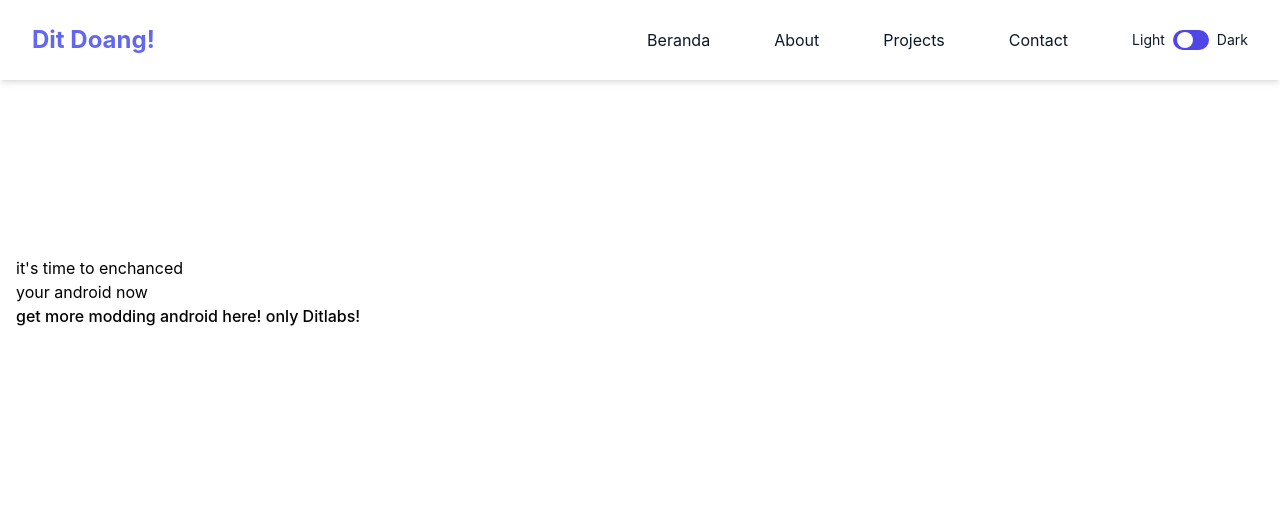
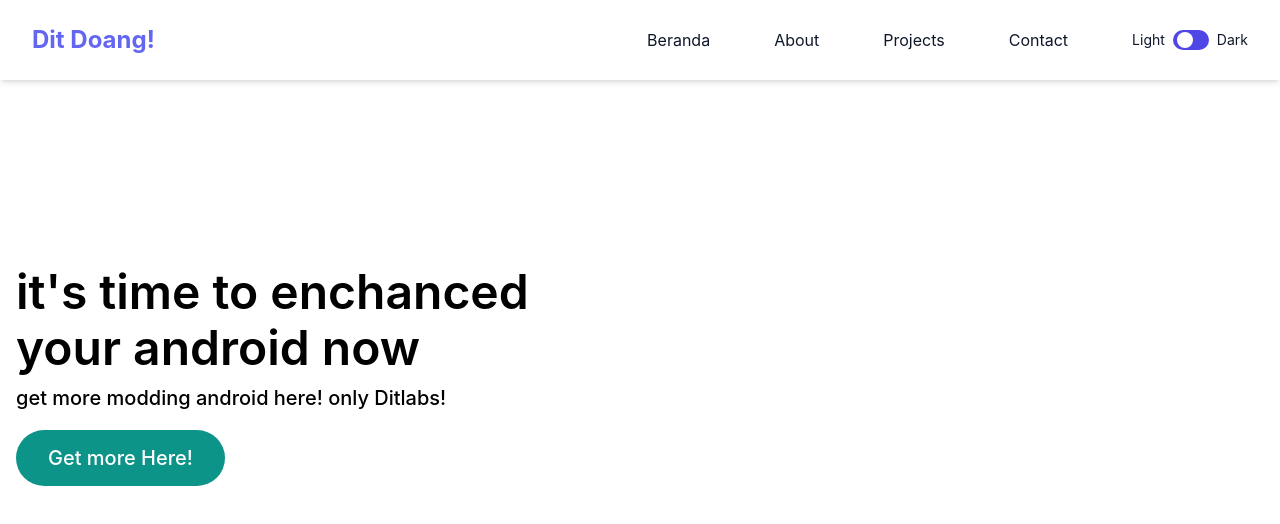
Before and after one commit to ditlabs/ditlabs.github.io, a website: page index.html in a window 1280 px wide. Drawn offline with Linux system fonts and the light colour scheme.

Commit message:
add structure hero

```diff
--- a/index.html
+++ b/index.html
@@ -57,12 +57,12 @@
 
     <!-- Hero Section -->
     <section class="container rounded-xl mt-64">
-      <div>
+      <div class="mb-8">
         <h1 class="font-semibold text-[48px]">it's time to enchanced</h1>
         <p class="font-semibold text-[48px] -mt-4">your android now</p>
         <p class="text-xl font-medium">get more modding android here! only Ditlabs!</p>
       </div>
-      <a class="ditdoang" href=""></a>
+      <a class="bg-teal-600 py-4 px-8 rounded-full font-medium text-white text-xl" href="#">Get more Here!</a>
     </section>
 
       <script src="./src/script.js"></script>
```
Also changed, not shown: src/output.css.
